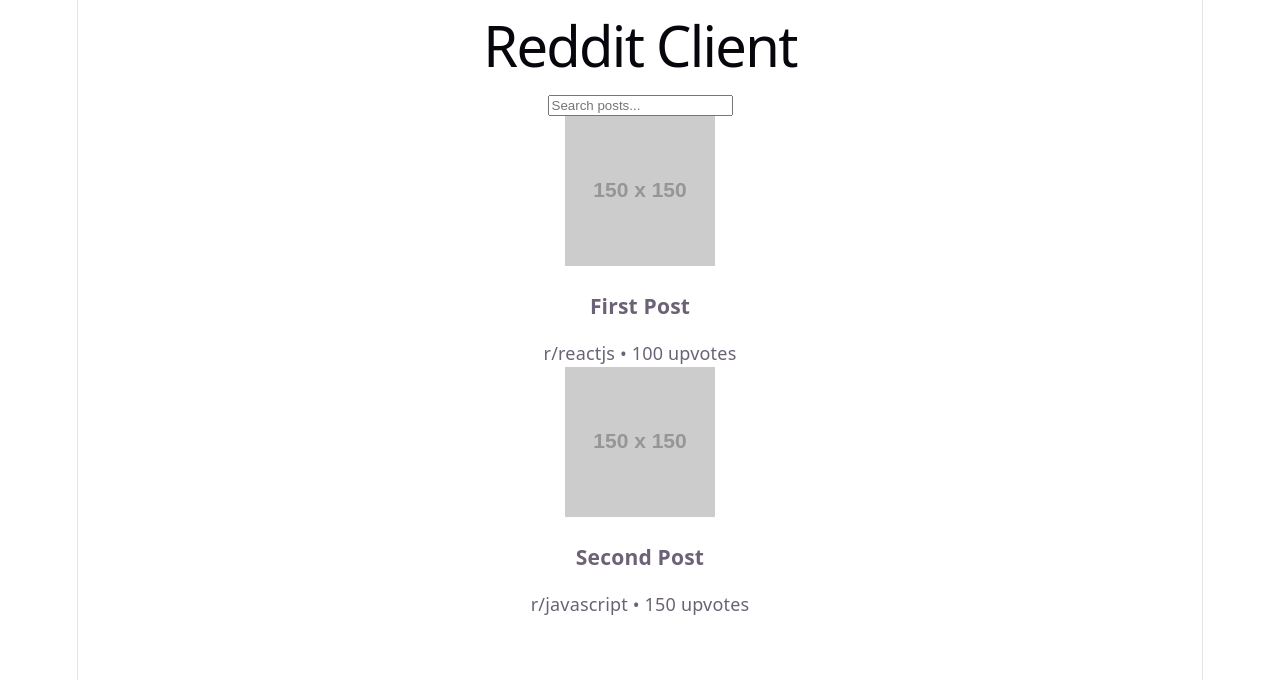
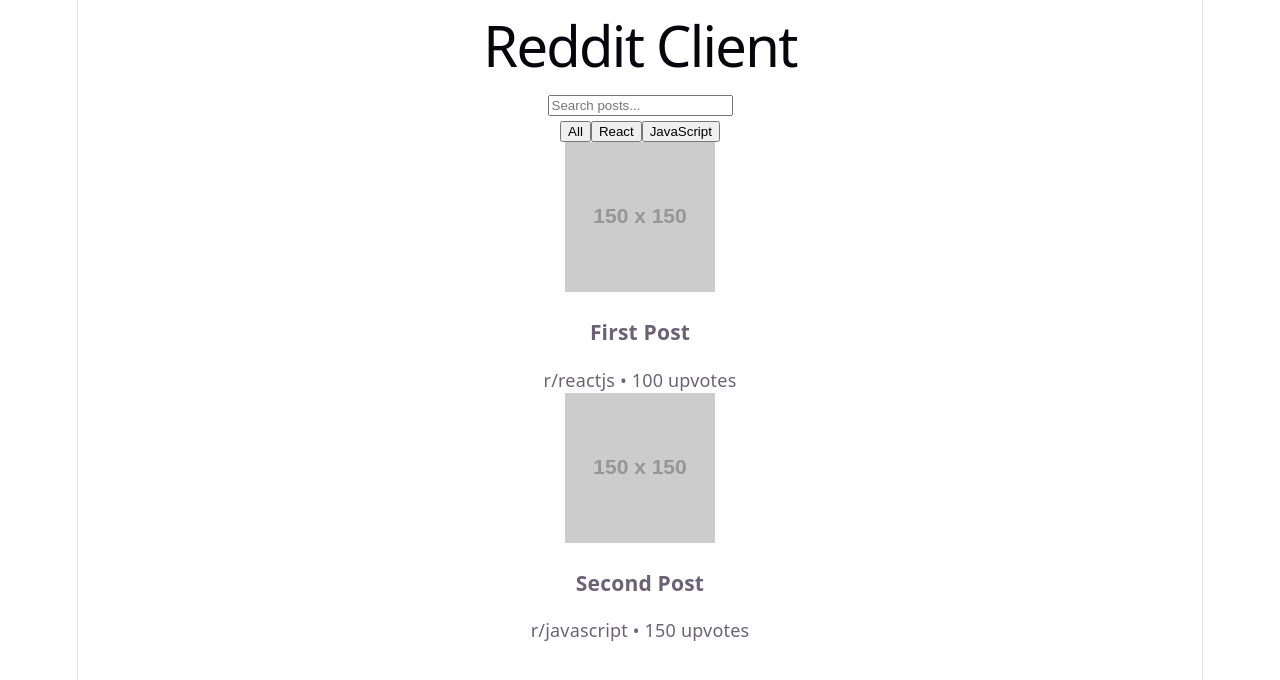
Before and after one commit to matthew-lee-rush/reddit-client, a React (Vite) app: page / in a window 1280 px wide. Shown: the top 680 px of the page. Built offline with nearby package versions, Linux system fonts and the light colour scheme.

Commit message:
Implement basic filters

```diff
--- a/src/App.jsx
+++ b/src/App.jsx
@@ -2,18 +2,25 @@ import { useState } from 'react';
 import SearchBar from './features/search/SearchBar';
 import mockPosts from './data/mockPosts';
 import PostsList from './features/posts/PostsList';
+import Filters from './features/filters/Filters';
 
 function App() {
   const [searchTerm, setSearchTerm] = useState('');
+  const [filter, setFilter] = useState('');
 
-  const filteredPosts = mockPosts.filter(post =>
+  const filteredPosts = mockPosts
+  .filter(post =>
     post.title.toLowerCase().includes(searchTerm.toLowerCase())
+  )
+  .filter(post =>
+    filter ? post.subreddit === filter : true
   );
 
   return (
     <main>
       <h1>Reddit Client</h1>
       <SearchBar searchTerm={searchTerm} setSearchTerm={setSearchTerm} />
+      <Filters setFilter={setFilter} />
       <PostsList posts={filteredPosts} />
     </main>
   );
--- /dev/null
+++ b/src/features/filters/Filters.jsx
@@ -0,0 +1,11 @@
+function Filters({ setFilter }) {
+  return (
+    <div>
+      <button onClick={() => setFilter('')}>All</button>
+      <button onClick={() => setFilter('reactjs')}>React</button>
+      <button onClick={() => setFilter('javascript')}>JavaScript</button>
+    </div>
+  );
+}
+
+export default Filters;
```
